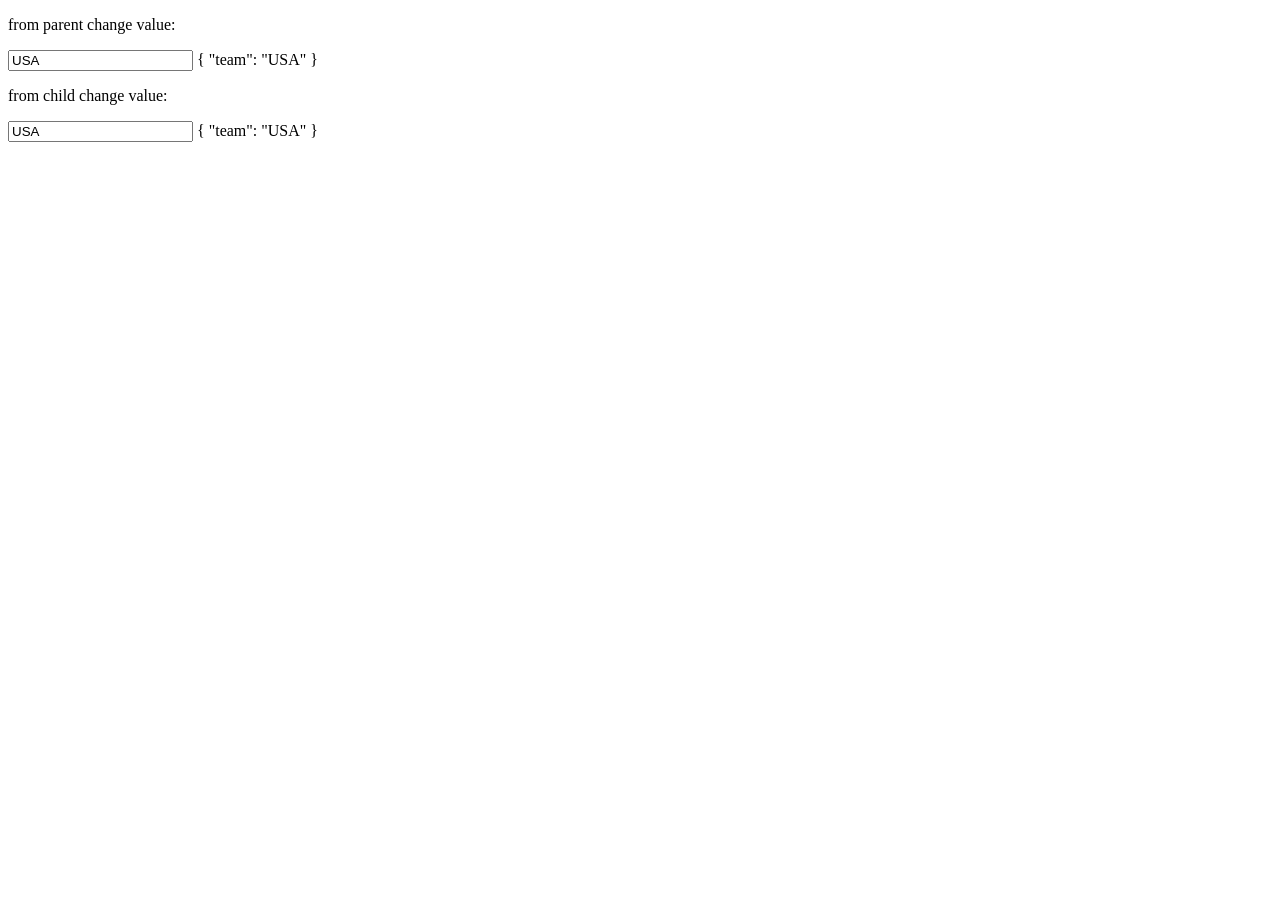
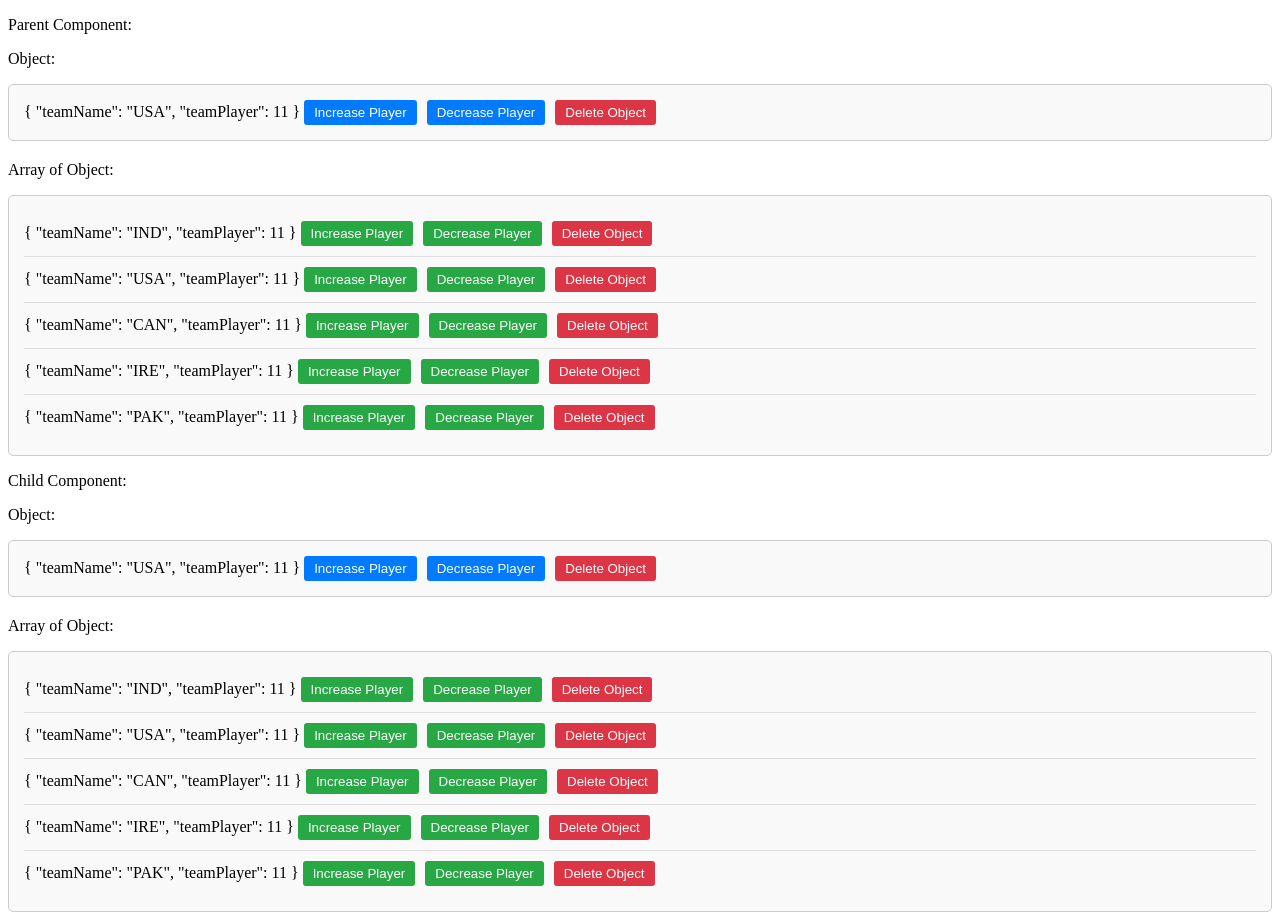
Before and after one commit to vivek-vaghasiya20/bacancy-angular-training, an Angular app: page / in a window 1280 px wide. Before the commit the page ends 800 px from the top, so only its background shows below. Built offline with nearby package versions, Linux system fonts and the light colour scheme.

Commit message:
update task as per assignment

```diff
--- a/src/app/child/child.component.html
+++ b/src/app/child/child.component.html
@@ -1,3 +1,26 @@
-<p>from child change value:</p>
-<input type="text" [(ngModel)]="newTeam.team" />
-{{ newTeam | json }}
+<p>Child Component:</p>
+<p>Object:</p>
+<div class="object-section" *ngIf="newTeam; else noObject">
+  {{ newTeam | json }}
+  <button (click)="increasePlayer()">Increase Player</button>
+  <button (click)="decreasePlayer()">Decrease Player</button>
+  <button (click)="deleteObject()">Delete Object</button>
+</div>
+<ng-template #noObject
+  ><p class="empty-message">The team object has been deleted.</p></ng-template
+>
+
+<p>Array of Object:</p>
+<ng-container *ngIf="teamArray.length > 0; else emptyArray">
+  <div class="array-section">
+    <div class="team-item" *ngFor="let team of teamArray; let i = index">
+      {{ team | json }}
+      <button (click)="increasePlayerOfArray(i)">Increase Player</button>
+      <button (click)="decreasePlayerOfArray(i)">Decrease Player</button>
+      <button (click)="deleteObjectOfArray(i)">Delete Object</button>
+    </div>
+  </div>
+</ng-container>
+<ng-template #emptyArray>
+  <p class="empty-message">The Array of Object is empty.</p>
+</ng-template>
--- a/src/app/child/child.component.scss
+++ b/src/app/child/child.component.scss
@@ -0,0 +1,83 @@
+.object-section {
+  border: 1px solid #ccc;
+  padding: 15px;
+  margin-bottom: 20px;
+  background-color: #f9f9f9;
+  border-radius: 5px;
+
+  p {
+    margin: 0 0 10px;
+  }
+
+  button {
+    margin-right: 10px;
+    padding: 5px 10px;
+    border: none;
+    background-color: #007bff;
+    color: white;
+    cursor: pointer;
+    border-radius: 3px;
+
+    &:hover {
+      background-color: #0056b3;
+    }
+
+    &:last-child {
+      background-color: #dc3545;
+
+      &:hover {
+        background-color: #c82333;
+      }
+    }
+  }
+}
+
+.array-section {
+  border: 1px solid #ccc;
+  padding: 15px;
+  background-color: #f9f9f9;
+  border-radius: 5px;
+
+  p {
+    margin: 0 0 10px;
+  }
+
+  .team-item {
+    border-bottom: 1px solid #ddd;
+    padding: 10px 0;
+
+    &:last-child {
+      border-bottom: none;
+    }
+
+    button {
+      margin-right: 10px;
+      padding: 5px 10px;
+      border: none;
+      background-color: #28a745;
+      color: white;
+      cursor: pointer;
+      border-radius: 3px;
+
+      &:hover {
+        background-color: #218838;
+      }
+
+      &:last-child {
+        background-color: #dc3545;
+
+        &:hover {
+          background-color: #c82333;
+        }
+      }
+    }
+  }
+}
+
+.empty-message {
+  padding: 10px;
+  border: 1px solid #f5c6cb;
+  background-color: #f8d7da;
+  color: #721c24;
+  border-radius: 3px;
+}
--- a/src/app/child/child.component.ts
+++ b/src/app/child/child.component.ts
@@ -1,8 +1,8 @@
 import {
   ChangeDetectionStrategy,
+  ChangeDetectorRef,
   Component,
-  DoCheck,
-  Input
+  Input,
 } from '@angular/core';
 import { Team } from '../interfaces/team.interface';
 
@@ -12,15 +12,37 @@ import { Team } from '../interfaces/team.interface';
   styleUrls: ['./child.component.scss'],
   changeDetection: ChangeDetectionStrategy.OnPush,
 })
-export class ChildComponent implements DoCheck {
+export class ChildComponent {
   @Input() teamArray: Team[] = [];
-  @Input({ required: true }) newTeam!: Team;
-  ngDoCheck(): void {
-    console.log(
-      '%csrcappchildchild.component.ts:13 this.newTeam',
-      'color: #007acc;',
-      this.newTeam
-    );
-    console.log('child called');
+  @Input({ required: true }) newTeam!: Team | null;
+
+  public increasePlayer(): void {
+    if (this.newTeam) {
+      this.newTeam.teamPlayer++;
+    }
+  }
+
+  public decreasePlayer(): void {
+    if (this.newTeam && this.newTeam.teamPlayer > 0) {
+      this.newTeam.teamPlayer--;
+    }
+  }
+
+  public deleteObject(): void {
+    this.newTeam = null;
+  }
+
+  public increasePlayerOfArray(index: number): void {
+    this.teamArray[index].teamPlayer++;
+  }
+
+  public decreasePlayerOfArray(index: number): void {
+    if (this.teamArray[index].teamPlayer > 0) {
+      this.teamArray[index].teamPlayer--;
+    }
+  }
+
+  public deleteObjectOfArray(index: number): void {
+    this.teamArray.splice(index, 1);
   }
 }
--- a/src/app/interfaces/team.interface.ts
+++ b/src/app/interfaces/team.interface.ts
@@ -1,3 +1,4 @@
 export interface Team {
-  team: string;
+  teamName: string;
+  teamPlayer: number;
 }
--- a/src/app/parent/parent.component.html
+++ b/src/app/parent/parent.component.html
@@ -1,5 +1,28 @@
-<p>from parent change value:</p>
-<input type="text" [(ngModel)]="newTeam.team" />
-{{ newTeam | json }}
+<p>Parent Component:</p>
+<p>Object:</p>
+<div class="object-section" *ngIf="newTeam; else noObject">
+  {{ newTeam | json }}
+  <button (click)="increasePlayer()">Increase Player</button>
+  <button (click)="decreasePlayer()">Decrease Player</button>
+  <button (click)="deleteObject()">Delete Object</button>
+</div>
+<ng-template #noObject
+  ><p class="empty-message">The team object has been deleted.</p></ng-template
+>
 
-<app-child [newTeam]="newTeam"></app-child>
+<p>Array of Object:</p>
+<ng-container *ngIf="teamArray.length > 0; else emptyArray">
+  <div class="array-section">
+    <div class="team-item" *ngFor="let team of teamArray; let i = index">
+      {{ team | json }}
+      <button (click)="increasePlayerOfArray(i)">Increase Player</button>
+      <button (click)="decreasePlayerOfArray(i)">Decrease Player</button>
+      <button (click)="deleteObjectOfArray(i)">Delete Object</button>
+    </div>
+  </div>
+</ng-container>
+<ng-template #emptyArray>
+  <p class="empty-message">The Array of Object is empty.</p>
+</ng-template>
+
+<app-child [newTeam]="newTeam" [teamArray]="teamArray"></app-child>
--- a/src/app/parent/parent.component.scss
+++ b/src/app/parent/parent.component.scss
@@ -0,0 +1,83 @@
+.object-section {
+  border: 1px solid #ccc;
+  padding: 15px;
+  margin-bottom: 20px;
+  background-color: #f9f9f9;
+  border-radius: 5px;
+
+  p {
+    margin: 0 0 10px;
+  }
+
+  button {
+    margin-right: 10px;
+    padding: 5px 10px;
+    border: none;
+    background-color: #007bff;
+    color: white;
+    cursor: pointer;
+    border-radius: 3px;
+
+    &:hover {
+      background-color: #0056b3;
+    }
+
+    &:last-child {
+      background-color: #dc3545;
+
+      &:hover {
+        background-color: #c82333;
+      }
+    }
+  }
+}
+
+.array-section {
+  border: 1px solid #ccc;
+  padding: 15px;
+  background-color: #f9f9f9;
+  border-radius: 5px;
+
+  p {
+    margin: 0 0 10px;
+  }
+
+  .team-item {
+    border-bottom: 1px solid #ddd;
+    padding: 10px 0;
+
+    &:last-child {
+      border-bottom: none;
+    }
+
+    button {
+      margin-right: 10px;
+      padding: 5px 10px;
+      border: none;
+      background-color: #28a745;
+      color: white;
+      cursor: pointer;
+      border-radius: 3px;
+
+      &:hover {
+        background-color: #218838;
+      }
+
+      &:last-child {
+        background-color: #dc3545;
+
+        &:hover {
+          background-color: #c82333;
+        }
+      }
+    }
+  }
+}
+
+.empty-message {
+  padding: 10px;
+  border: 1px solid #f5c6cb;
+  background-color: #f8d7da;
+  color: #721c24;
+  border-radius: 3px;
+}
--- a/src/app/parent/parent.component.ts
+++ b/src/app/parent/parent.component.ts
@@ -6,14 +6,44 @@ import { Team } from '../interfaces/team.interface';
   templateUrl: './parent.component.html',
   styleUrls: ['./parent.component.scss'],
 })
-export class ParentComponent implements DoCheck {
-  public newTeam: Team = { team: 'USA' };
-  ngDoCheck(): void {
-    console.log(
-      '%csrcappparentparent.component.ts:12 this.newTeam',
-      'color: #007acc;',
-      this.newTeam
-    );
-    console.log('parent called');
+export class ParentComponent {
+  public teamArray: Team[] = [
+    { teamName: 'IND', teamPlayer: 11 },
+    { teamName: 'USA', teamPlayer: 11 },
+    { teamName: 'CAN', teamPlayer: 11 },
+    { teamName: 'IRE', teamPlayer: 11 },
+    { teamName: 'PAK', teamPlayer: 11 },
+  ];
+  public newTeam: Team | null = { teamName: 'USA', teamPlayer: 11 };
+
+  public increasePlayer(): void {
+    if (this.newTeam) {
+      this.newTeam.teamPlayer++;
+    }
+  }
+
+  public decreasePlayer(): void {
+    if (this.newTeam && this.newTeam.teamPlayer > 0) {
+      this.newTeam.teamPlayer--;
+    }
+  }
+
+  public deleteObject(): void {
+    //if i deleteObject from the parent then it will reflect to child because null data type is not reference type.
+    this.newTeam = null;
+  }
+
+  public increasePlayerOfArray(index: number): void {
+    this.teamArray[index].teamPlayer++;
+  }
+
+  public decreasePlayerOfArray(index: number): void {
+    if (this.teamArray[index].teamPlayer > 0) {
+      this.teamArray[index].teamPlayer--;
+    }
+  }
+
+  public deleteObjectOfArray(index: number): void {
+    this.teamArray.splice(index, 1);
   }
 }
```
